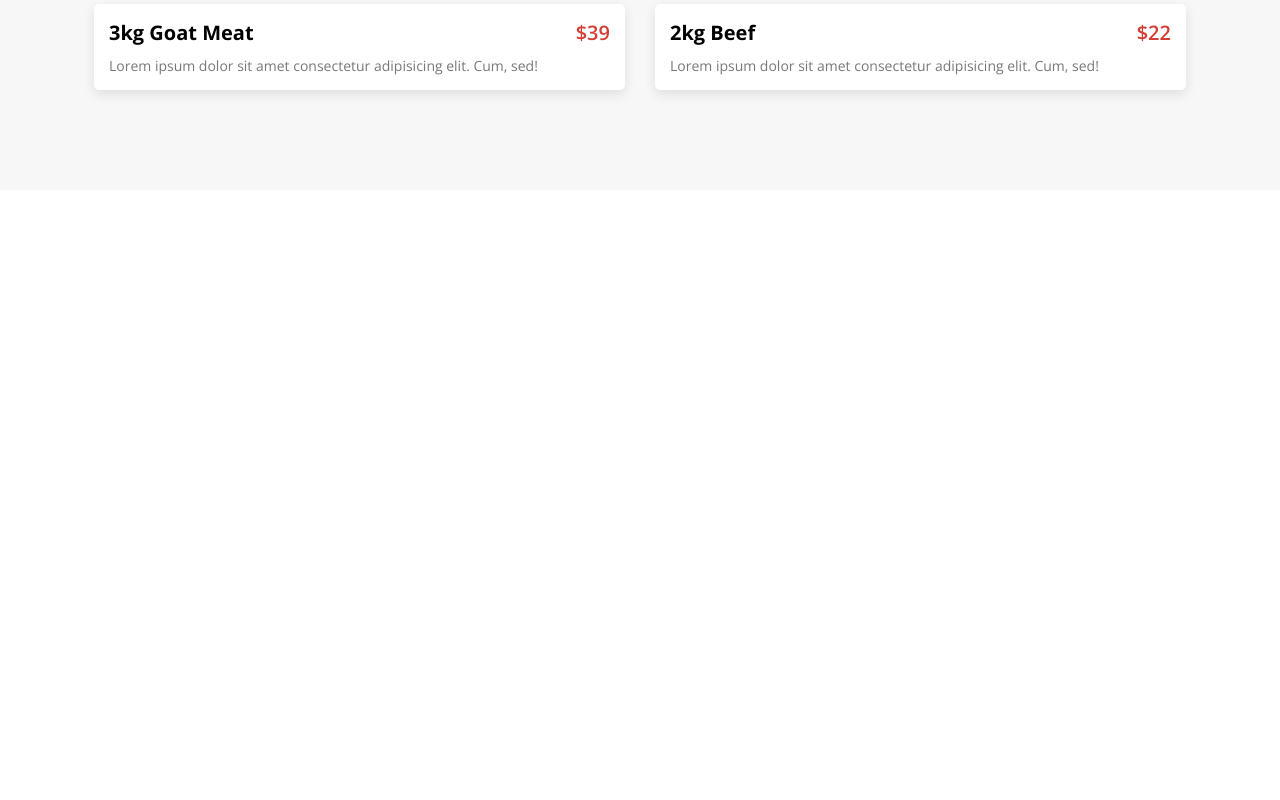
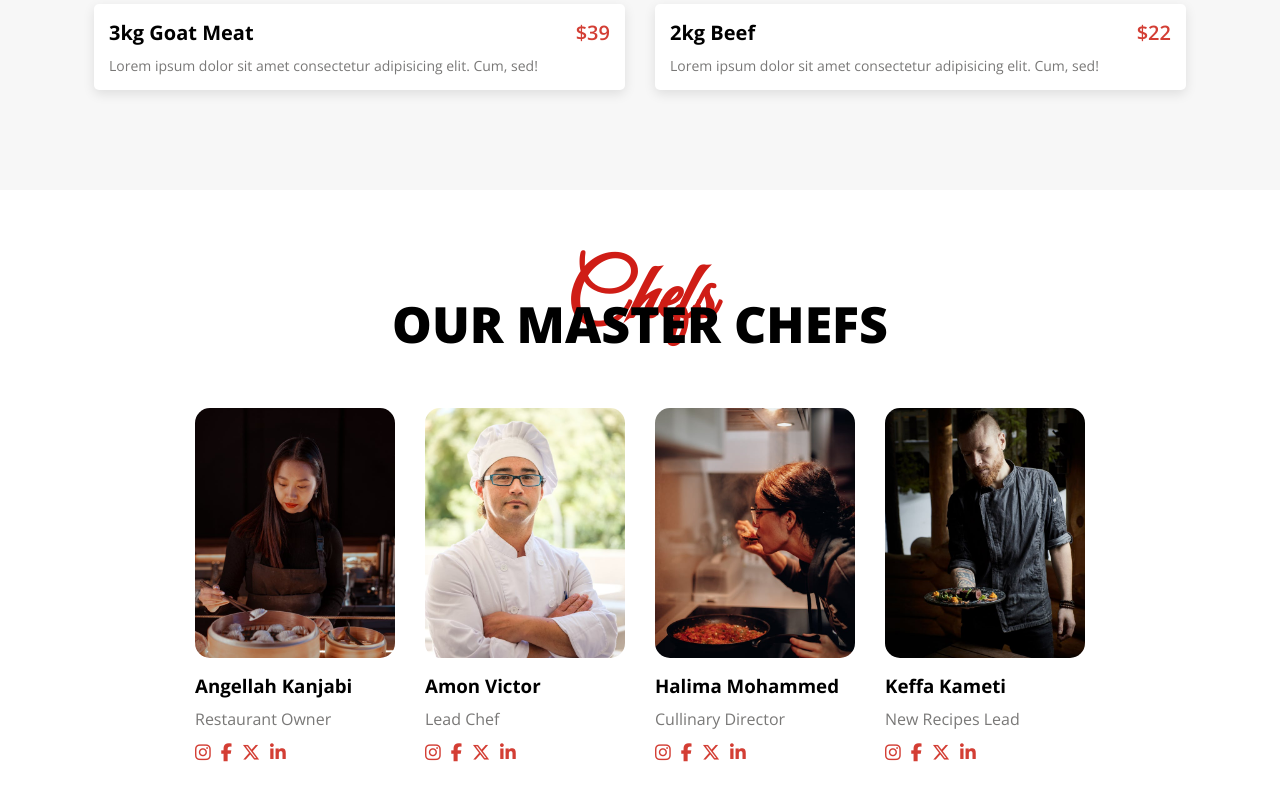
Before and after one commit to NathanaelMutua/sarova-eateries-code-along, a website built with Vite: page index.html in a window 1280 px wide. Shown: the part 2757-3557 px from the top of the page. Before the commit the page ends 3047 px from the top, so only its background shows below. Built offline with nearby package versions, Linux system fonts and the light colour scheme.

Commit message:
build the chefs section

```diff
--- a/index.html
+++ b/index.html
@@ -294,5 +294,108 @@
       </div>
     </section>
     <!-- End of menu section -->
+
+    <!-- Chefs section -->
+    <section class="chefs-section">
+      <div class="title">
+        <span class="title-back-text">chefs</span>
+        <h2 class="title-main">our master chefs</h2>
+      </div>
+      <div class="chefs-container">
+        <div class="chef-card">
+          <div class="chef-card-img-wrapper">
+            <img src="./images/chef-1.jpg" alt="a photo of Angellah Kanjabi" />
+          </div>
+          <div class="chef-details">
+            <h3 class="chef-name">Angellah kanjabi</h3>
+            <p class="chef-position">restaurant owner</p>
+            <div class="chef-social-links">
+              <a href="https://github.com/codeme254" class="chef-social-link">
+                <i class="fa-brands fa-instagram"></i>
+              </a>
+              <a href="https://github.com/codeme254" class="chef-social-link">
+                <i class="fa-brands fa-facebook-f"></i>
+              </a>
+              <a href="https://github.com/codeme254" class="chef-social-link">
+                <i class="fa-brands fa-x-twitter"></i>
+              </a>
+              <a href="https://github.com/codeme254" class="chef-social-link">
+                <i class="fa-brands fa-linkedin-in"></i>
+              </a>
+            </div>
+          </div>
+        </div>
+        <div class="chef-card">
+          <div class="chef-card-img-wrapper">
+            <img src="./images/chef-2.jpg" alt="a photo of Angellah Kanjabi" />
+          </div>
+          <div class="chef-details">
+            <h3 class="chef-name">Amon victor</h3>
+            <p class="chef-position">lead chef</p>
+            <div class="chef-social-links">
+              <a href="https://github.com/codeme254" class="chef-social-link">
+                <i class="fa-brands fa-instagram"></i>
+              </a>
+              <a href="https://github.com/codeme254" class="chef-social-link">
+                <i class="fa-brands fa-facebook-f"></i>
+              </a>
+              <a href="https://github.com/codeme254" class="chef-social-link">
+                <i class="fa-brands fa-x-twitter"></i>
+              </a>
+              <a href="https://github.com/codeme254" class="chef-social-link">
+                <i class="fa-brands fa-linkedin-in"></i>
+              </a>
+            </div>
+          </div>
+        </div>
+        <div class="chef-card">
+          <div class="chef-card-img-wrapper">
+            <img src="./images/chef-3.jpg" alt="a photo of Angellah Kanjabi" />
+          </div>
+          <div class="chef-details">
+            <h3 class="chef-name">halima mohammed</h3>
+            <p class="chef-position">cullinary director</p>
+            <div class="chef-social-links">
+              <a href="https://github.com/codeme254" class="chef-social-link">
+                <i class="fa-brands fa-instagram"></i>
+              </a>
+              <a href="https://github.com/codeme254" class="chef-social-link">
+                <i class="fa-brands fa-facebook-f"></i>
+              </a>
+              <a href="https://github.com/codeme254" class="chef-social-link">
+                <i class="fa-brands fa-x-twitter"></i>
+              </a>
+              <a href="https://github.com/codeme254" class="chef-social-link">
+                <i class="fa-brands fa-linkedin-in"></i>
+              </a>
+            </div>
+          </div>
+        </div>
+        <div class="chef-card">
+          <div class="chef-card-img-wrapper">
+            <img src="./images/chef-4.jpg" alt="a photo of Angellah Kanjabi" />
+          </div>
+          <div class="chef-details">
+            <h3 class="chef-name">keffa kameti</h3>
+            <p class="chef-position">new recipes lead</p>
+            <div class="chef-social-links">
+              <a href="https://github.com/codeme254" class="chef-social-link">
+                <i class="fa-brands fa-instagram"></i>
+              </a>
+              <a href="https://github.com/codeme254" class="chef-social-link">
+                <i class="fa-brands fa-facebook-f"></i>
+              </a>
+              <a href="https://github.com/codeme254" class="chef-social-link">
+                <i class="fa-brands fa-x-twitter"></i>
+              </a>
+              <a href="https://github.com/codeme254" class="chef-social-link">
+                <i class="fa-brands fa-linkedin-in"></i>
+              </a>
+            </div>
+          </div>
+        </div>
+      </div>
+    </section>
+    <!-- End of the chefs section -->
   </body>
 </html>
--- a/style.css
+++ b/style.css
@@ -450,3 +450,59 @@ body {
   color: var(--color-grey-dark);
 }
 /* End of menu stylings */
+
+/* Chefs section styling */
+.chefs-section {
+  /* margin-block: 10rem; */
+  margin: 10rem 0;
+}
+
+.chefs-container {
+  display: flex;
+  justify-content: center;
+  gap: 3rem;
+  flex-wrap: wrap;
+  margin-top: 5rem;
+  padding: 0 2rem;
+}
+
+.chef-card {
+  width: 20rem;
+}
+
+.chef-card-img-wrapper {
+  height: 25rem;
+  margin-bottom: 1.5rem;
+}
+
+.chef-card-img-wrapper img {
+  width: 100%;
+  height: 100%;
+  display: block;
+  object-fit: cover;
+  border-radius: 15px;
+}
+
+.chef-name {
+  text-transform: capitalize;
+  color: var(--color-black-light);
+  margin-bottom: 1rem;
+}
+
+.chef-position {
+  text-transform: capitalize;
+  color: var(--color-grey-dark);
+  margin-bottom: 1rem;
+}
+
+.chef-social-links {
+  display: flex;
+  gap: 1rem;
+}
+
+.chef-social-link {
+  text-decoration: none;
+  font-size: 1.8rem;
+  color: var(--color-primary-light);
+}
+/* End of chefs section styling */
```
